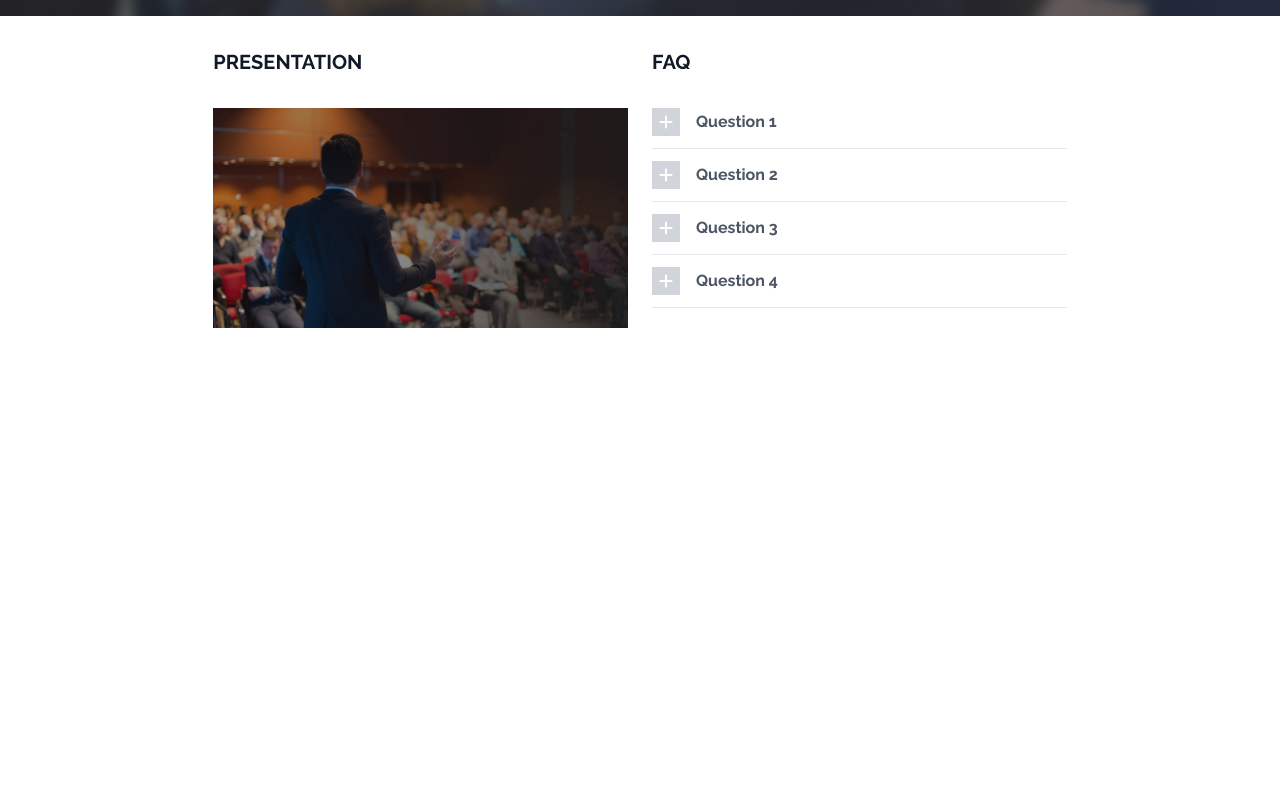
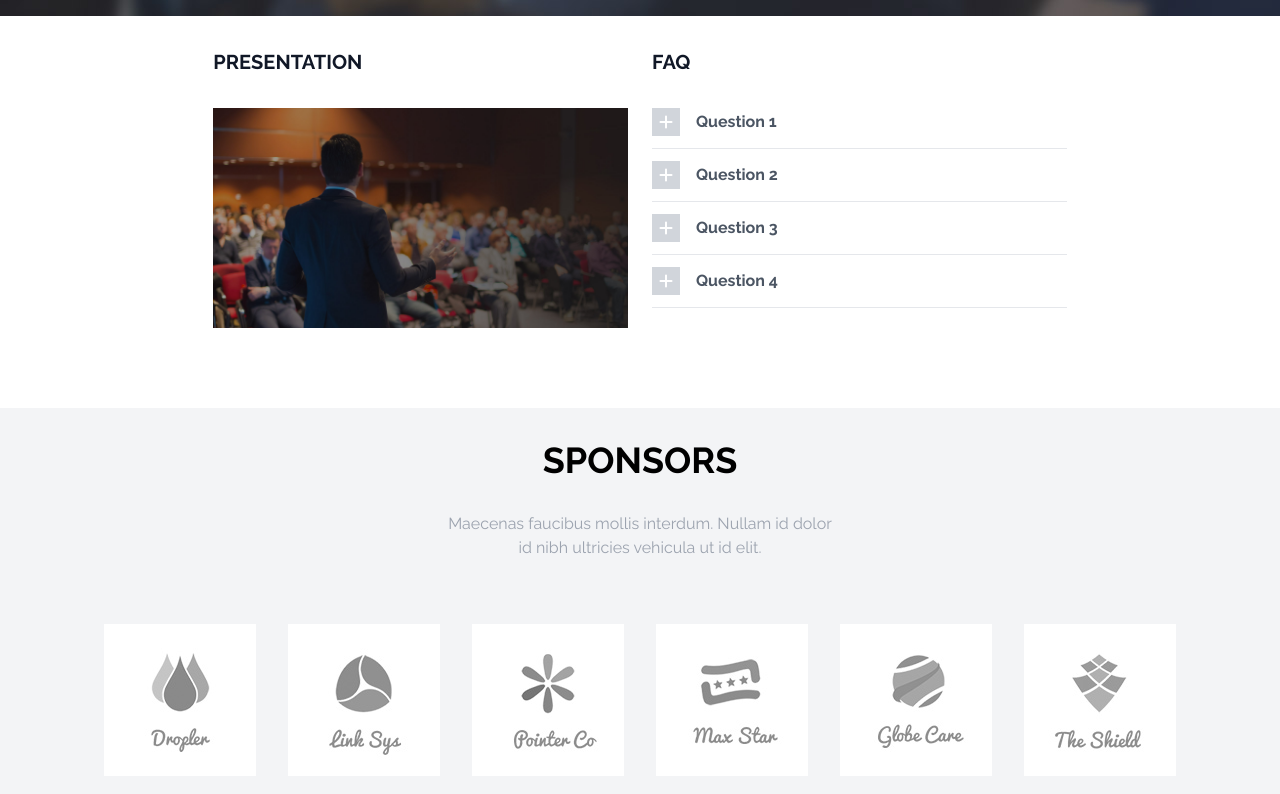
Before and after one commit to surefire-hu/proj-html-vuejs, a Vue app: page / in a window 1280 px wide. Shown: the part 4686-5480 px from the top of the page. Before the commit the page ends 5014 px from the top, so only its background shows below. Built offline with nearby package versions, Linux system fonts and the light colour scheme.

Commit message:
Aggiunto sezione sponsor

```diff
--- a/src/components/main/AppMain.vue
+++ b/src/components/main/AppMain.vue
@@ -8,6 +8,7 @@ import AppLocation from './AppLocation.vue'
 import AppRecent from './AppRecent.vue'
 import AppTicket from './AppTicket.vue'
 import AppFaq from './AppFaq.vue'
+import AppSponsor from './AppSponsor.vue'
 export default {
     name: 'Main',
     components: {
@@ -20,6 +21,7 @@ export default {
         AppLocation,
         AppTicket,
         AppFaq,
+        AppSponsor,
     }
 };
 </script>
@@ -34,6 +36,7 @@ export default {
     <AppRecent/>
     <AppTicket/>
     <AppFaq/>
+    <AppSponsor/>
 </template>
 
 <style>
--- /dev/null
+++ b/src/components/main/AppSponsor.vue
@@ -0,0 +1,27 @@
+<script>
+import { sponsors } from '../../store.js';
+export default {
+    data() {
+        return {
+            sponsors,
+        };
+    }
+};
+</script>
+
+<template>
+    <div class="flex justify-center items-center flex-col bg-gray-100 my-20">
+        <div>
+            <h2 class="uppercase font-bold text-4xl text-center p-8">Sponsors</h2>
+            <p class="text-center pb-8 text-gray-400">Maecenas faucibus mollis interdum. Nullam id dolor <br>
+                id nibh ultricies vehicula ut id elit.
+            </p>
+        </div>
+        <div class="flex gap-8 py-8">
+            <img v-for="(sponsor,index) in sponsors" :src="sponsor.image" :alt="sponsor.content" class="cursor-pointer">
+        </div>
+    </div>
+</template>
+
+<style scoped>
+</style>
--- a/src/store.js
+++ b/src/store.js
@@ -595,3 +595,30 @@ export const accordions= [
         content: 'It is a long established fact that a reader will be distracted by the readable content of a page when looking at its layout.'
     },
 ]
+
+export const sponsors= [
+    {
+        image: 'banner-1.jpg',
+        content: 'drofer'
+    },
+    {
+        image: 'banner-2.jpg',
+        content: 'link sys'
+    },
+    {
+        image: 'banner-3.jpg',
+        content: 'pointer co'
+    },
+    {
+        image: 'banner-4.jpg',
+        content: 'max star'
+    },
+    {
+        image: 'banner-5.jpg',
+        content: 'globe care'
+    },
+    {
+        image: 'banner-6.jpg',
+        content: 'the shield'
+    },
+]
```
